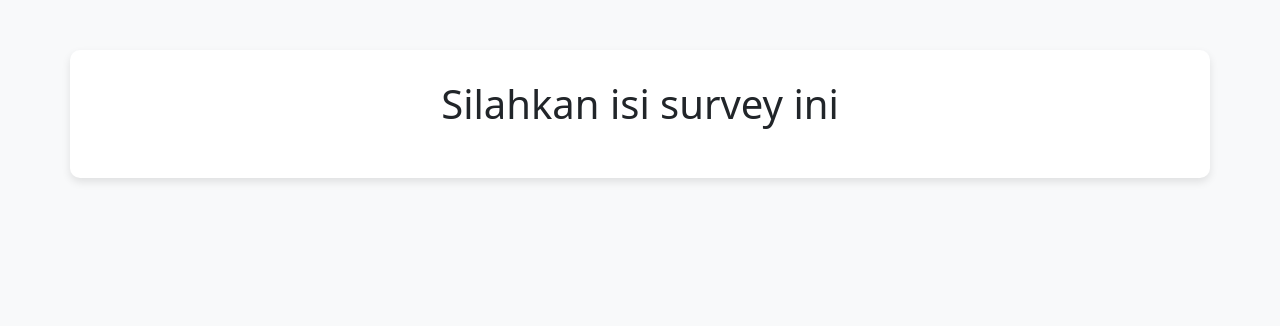
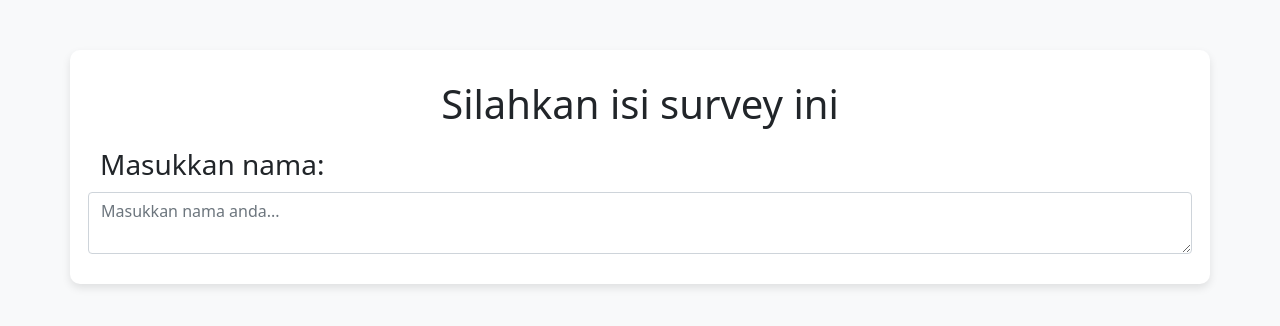
Before and after one commit to DimasCW/163_ExeDua, a plain HTML site: page page2.html in a window 1280 px wide. Drawn offline with nearby package versions, Linux system fonts and the light colour scheme.

Commit message:
membuat teks area

```diff
--- a/page2.html
+++ b/page2.html
@@ -39,3 +39,8 @@
         <div class="row">
             <h1 class="text-center">Silahkan isi survey ini</h1>
         </div>
+        <div class="row">
+            <h3>Masukkan nama:</h3>
+            <textarea class="form-control" aria-label="With textarea" placeholder="Masukkan nama anda..."></textarea>
+        </div>
+        <div class="row">
```
